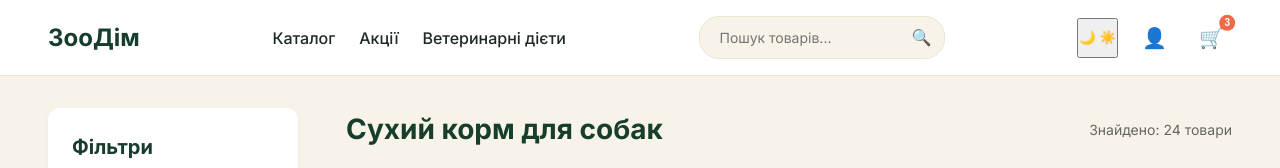
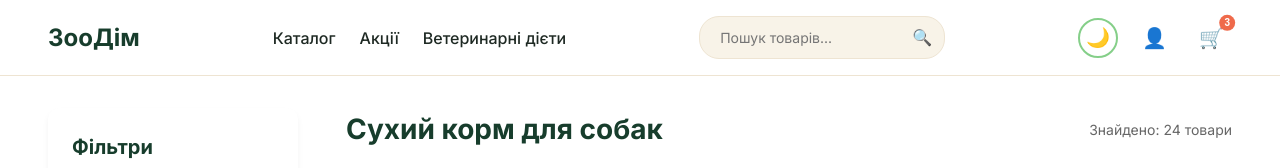
Before and after one commit to Taynerus/zoodim, a plain HTML site: page index.html in a window 1280 px wide. Shown: the top 168 px of the page. Drawn offline with Linux system fonts and the light colour scheme; files whose address does not match are found by name.

Commit message:
Add theme toggle button styles and dark theme variables

```diff
--- a/style.css
+++ b/style.css
@@ -1379,3 +1379,56 @@ img {
         justify-content: center;
     }
 }
+
+/* Стилі кнопки перемикача */
+.theme-toggle-btn {
+    background: transparent;
+    border: 2px solid var(--accent-color, #85CF89);
+    border-radius: 50%;
+    width: 40px;
+    height: 40px;
+    cursor: pointer;
+    display: flex;
+    align-items: center;
+    justify-content: center;
+    font-size: 1.2rem;
+    transition: all 0.3s ease;
+}
+
+    .theme-toggle-btn:hover {
+        transform: scale(1.08);
+        background-color: rgba(133, 207, 137, 0.15);
+    }
+
+/* Приховування іконок залежно від теми */
+.dark-icon {
+    display: none;
+}
+
+body.dark-theme .light-icon {
+    display: none;
+}
+
+body.dark-theme .dark-icon {
+    display: inline;
+}
+/* Базові змінні (світла тема) - вже мають бути у твоєму CSS */
+:root {
+    --bg-color: #FFFFFF;
+    --text-color: #333333;
+    --accent-color: #85CF89;
+}
+
+/* Змінні для темної теми */
+body.dark-theme {
+    --bg-color: #1A1A1A;
+    --text-color: #F5F5F5;
+    /* Акцентний зелений можна залишити без змін або трохи приглушити */
+}
+
+/* Застосування змінних (приклад) */
+body {
+    background-color: var(--bg-color);
+    color: var(--text-color);
+    transition: background-color 0.3s ease, color 0.3s ease;
+}
```
